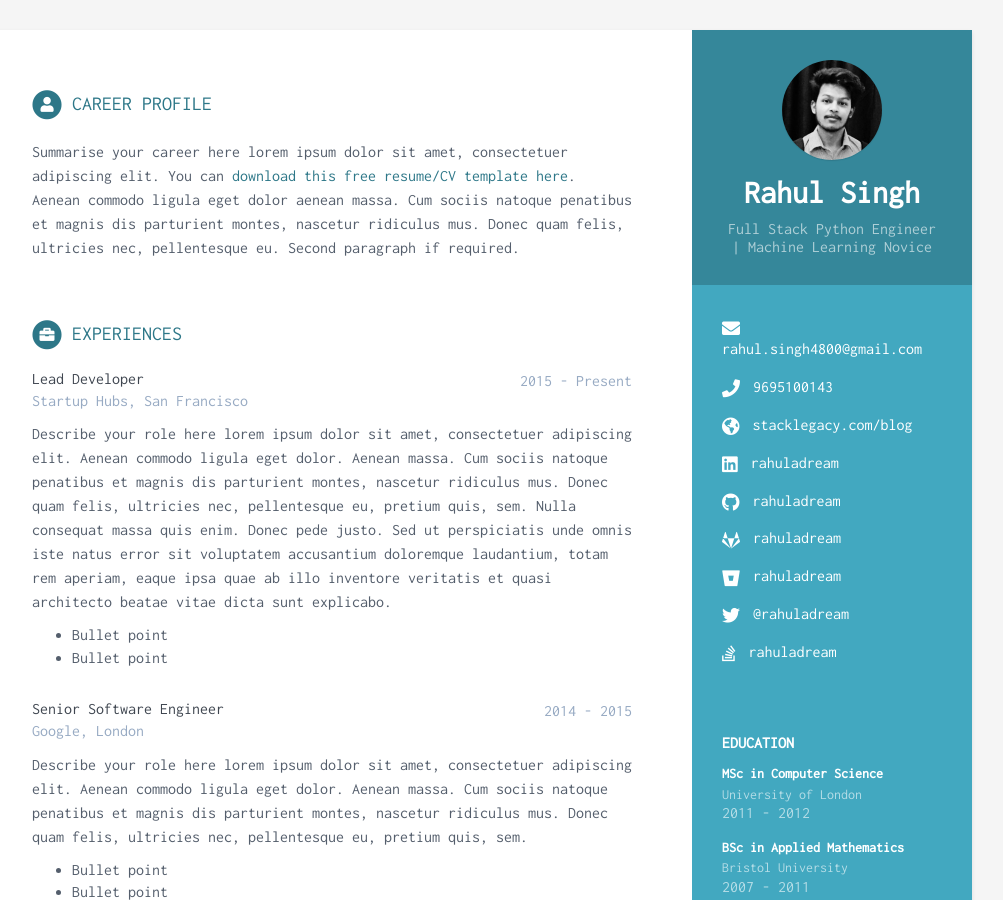
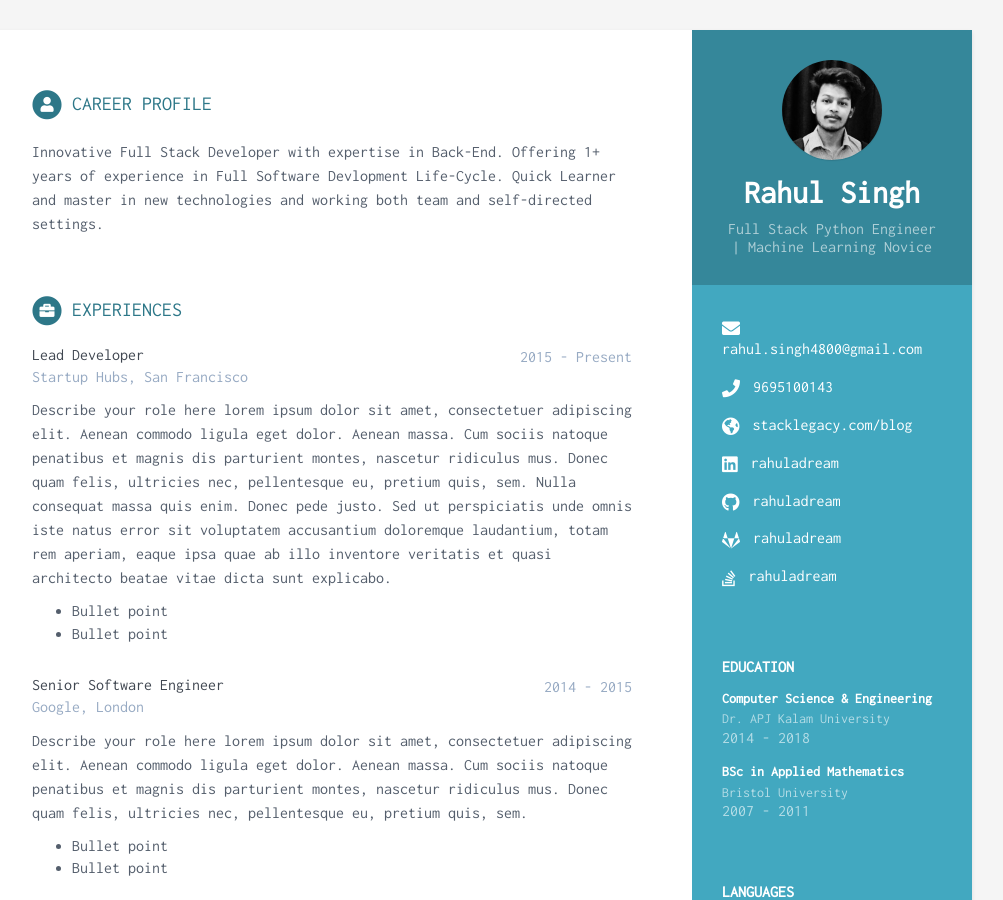
Before and after one commit to rahuladream/rahuladream.github.io, a Jekyll site: the page built from index.html, in a window 1280 px wide and 900 px high. Shown: the whole window, without its empty margins (168-1171 px from the left). Built offline with Jekyll 4.4.1, drawn with Linux system fonts in a browser that asks for light colours.

Commit message:
data changes

```diff
--- a/_data/data.yml
+++ b/_data/data.yml
@@ -18,8 +18,6 @@ sidebar:
     linkedin: rahuladream
     github: rahuladream
     gitlab: rahuladream
-    bitbucket: rahuladream
-    twitter: '@rahuladream'
     stack-overflow: rahuladream # Number/Username, e.g. 123456/alandoe
     codewars:
     goodreads: # Number-Username, e.g. 123456-alandoe
@@ -47,16 +45,13 @@ sidebar:
 career-profile:
     title: Career Profile
     summary: |
-      Summarise your career here lorem ipsum dolor sit amet, consectetuer
-      adipiscing elit. You can [download this free resume/CV template here]().
-      Aenean commodo ligula eget dolor aenean massa. Cum sociis natoque
-      penatibus et magnis dis parturient montes, nascetur ridiculus mus.
-      Donec quam felis, ultricies nec, pellentesque eu.
-      Second paragraph if required.
+      Innovative Full Stack Developer with expertise in Back-End. Offering 1+ years of experience
+      in Full Software Devlopment Life-Cycle. Quick Learner and master in new technologies and working
+      both team and self-directed settings.
 education:
-    - degree: MSc in Computer Science
-      university: University of London
-      time: 2011 - 2012
+    - degree: Computer Science & Engineering
+      university: Dr. APJ Kalam University
+      time: 2014 - 2018
       details: |
         Describe your study here lorem ipsum dolor sit amet, consectetuer
         adipiscing elit. Aenean commodo ligula eget dolor. Aenean massa. Cum
```
